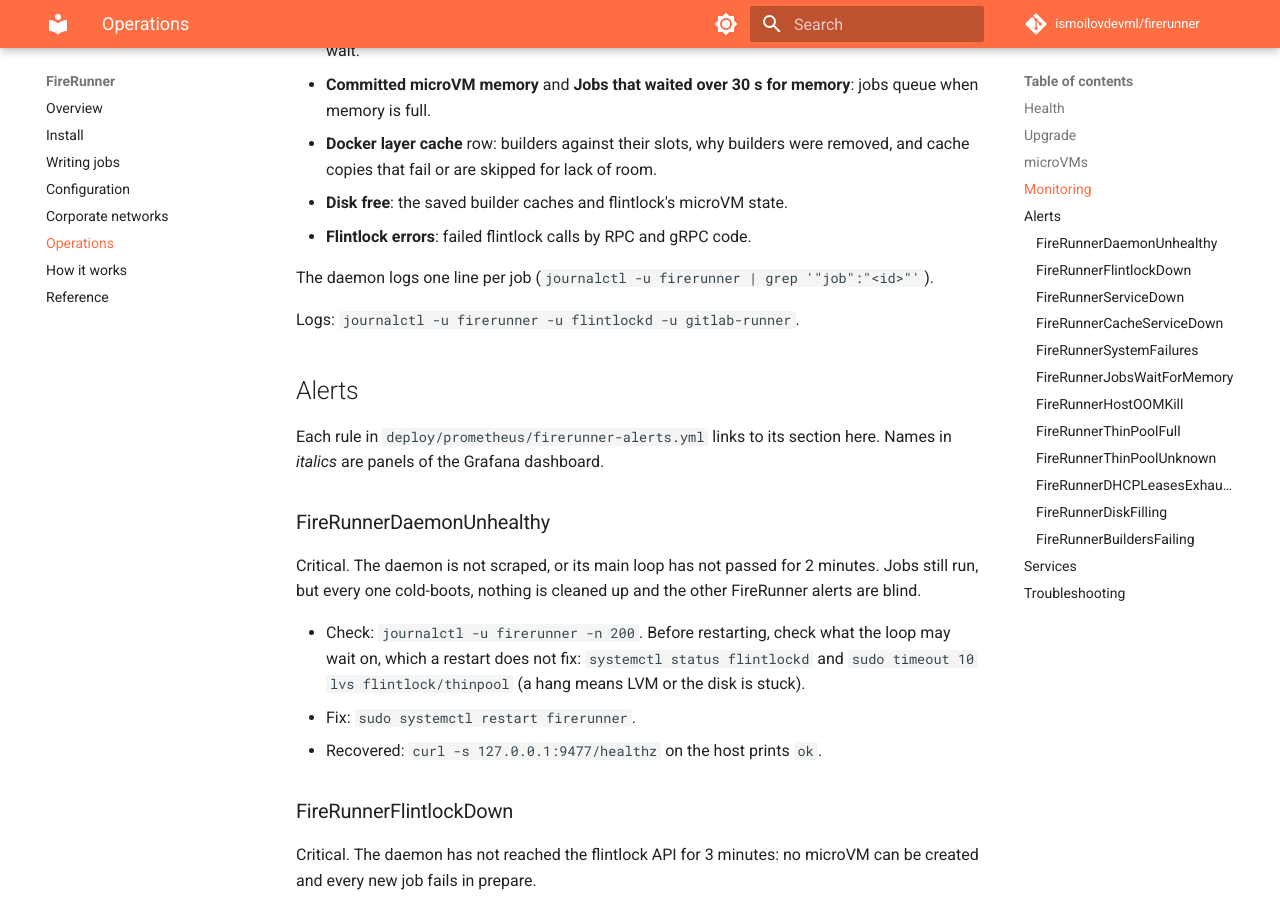
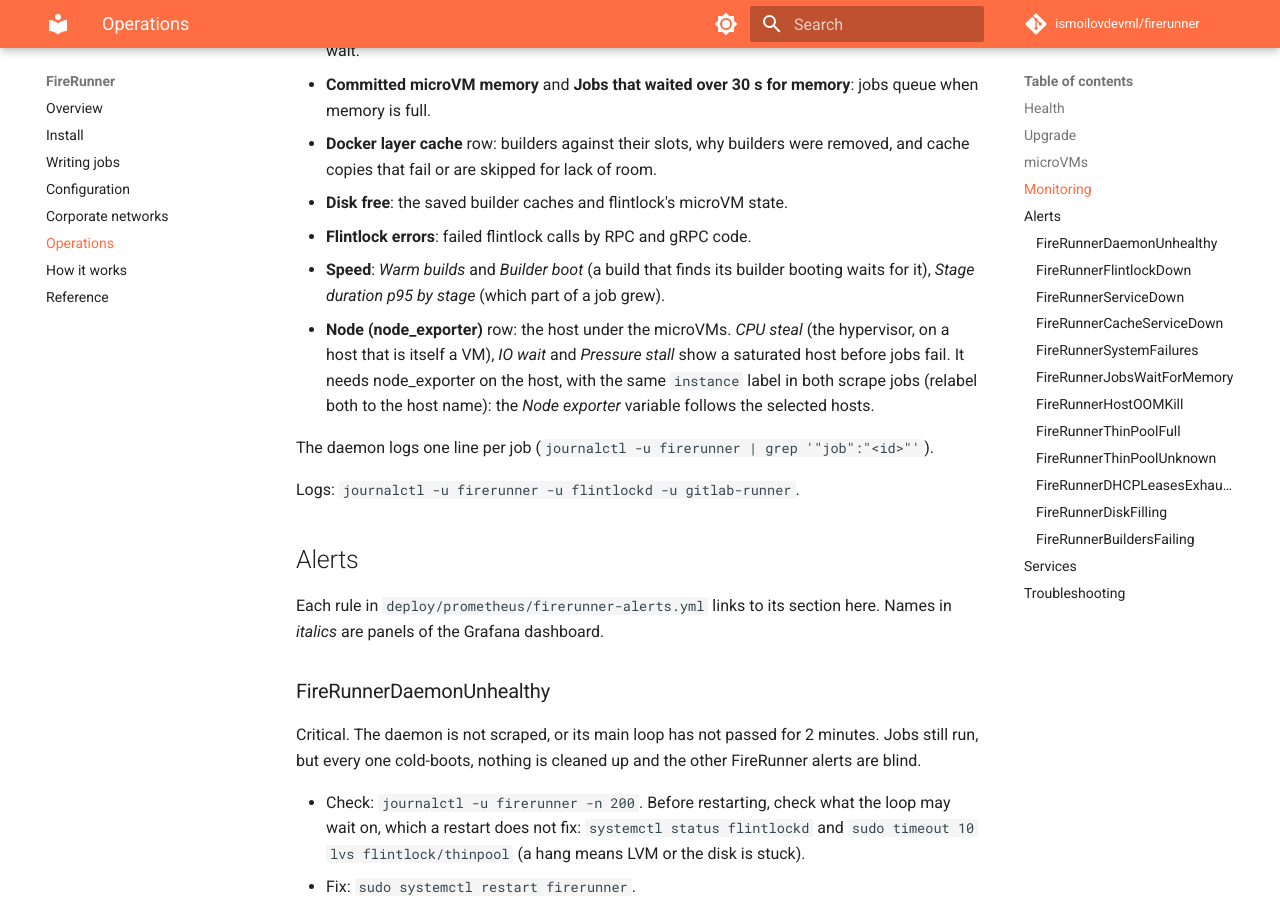
Before and after one commit to ismoilovdevml/firerunner, an MkDocs documentation site: the page built from docs/operations.md, in a window 1280 px wide and 900 px high, scrolled down 2026 px. Built offline with MkDocs 1.6.1 and Material for MkDocs 9.7.7, drawn with Linux system fonts in a browser that asks for light colours; comment, search, counter and statistics services are not loaded.

Commit message:
grafana: build speed and the host under the microVMs
The dashboard showed that builds were slow but not why. New panels:
- Overview: warm builds (24 h), builder boot p50, job p50 / p95, CPU steal.
- Jobs: stage duration p95 by stage.
- Docker layer cache: share of builds on a warm builder, builder ready time
  p50 / p95 (VM boot plus the cache restore).
- Node (node_exporter), new row: uptime, CPUs, memory, load per CPU, IO wait,
  swap; CPU by mode (steal and iowait), pressure stall (PSI), memory, disk
  throughput, latency per operation and busy time, network, file systems.
  A "Node exporter" variable follows the selected FireRunner hosts: both
  scrape jobs need the same instance label (docs/operations.md). The Host
  variable's "All" is now the list of hosts, not .*, so it can do that.

Checked in a local Prometheus + node_exporter 1.9.1 + Grafana 12.2.1 with a
fake FireRunner exporter: all 81 queries parse and return data (the only NaN
is disk read latency with no reads), the layout has no overlaps, and the
panels render with readable titles at 1600 px.

```diff
--- a/docs/operations.md
+++ b/docs/operations.md
@@ -72,6 +72,12 @@ failures FireRunner or the host caused, never for failing project scripts. Watch
   copies that fail or are skipped for lack of room.
 - **Disk free**: the saved builder caches and flintlock's microVM state.
 - **Flintlock errors**: failed flintlock calls by RPC and gRPC code.
+- **Speed**: *Warm builds* and *Builder boot* (a build that finds its builder booting waits
+  for it), *Stage duration p95 by stage* (which part of a job grew).
+- **Node (node_exporter)** row: the host under the microVMs. *CPU steal* (the hypervisor, on a
+  host that is itself a VM), *IO wait* and *Pressure stall* show a saturated host before jobs
+  fail. It needs node_exporter on the host, with the same `instance` label in both scrape jobs
+  (relabel both to the host name): the *Node exporter* variable follows the selected hosts.
 
 The daemon logs one line per job (`journalctl -u firerunner | grep '"job":"<id>"'`).
 
```
Also changed, not shown: 1 other file.
